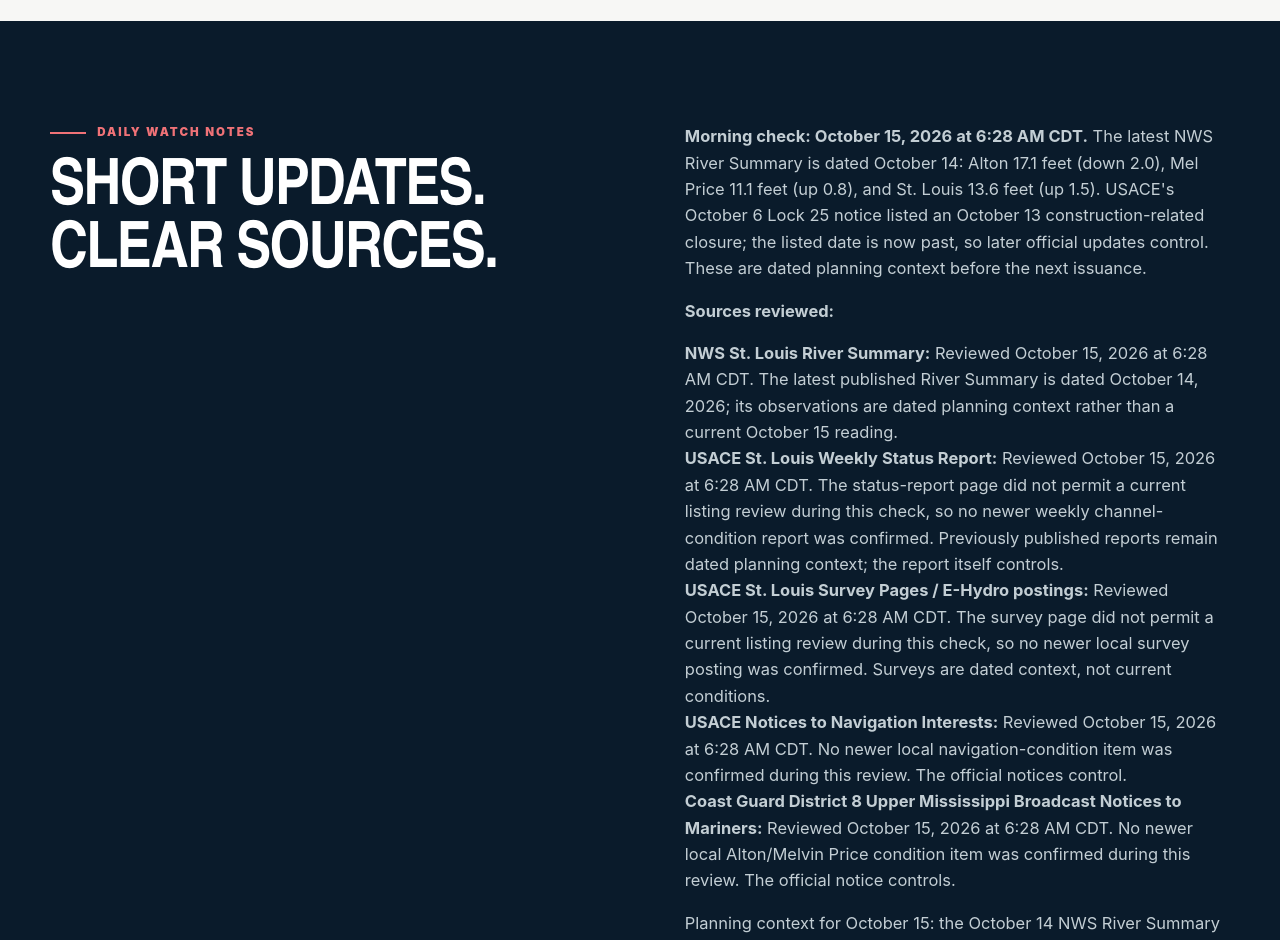
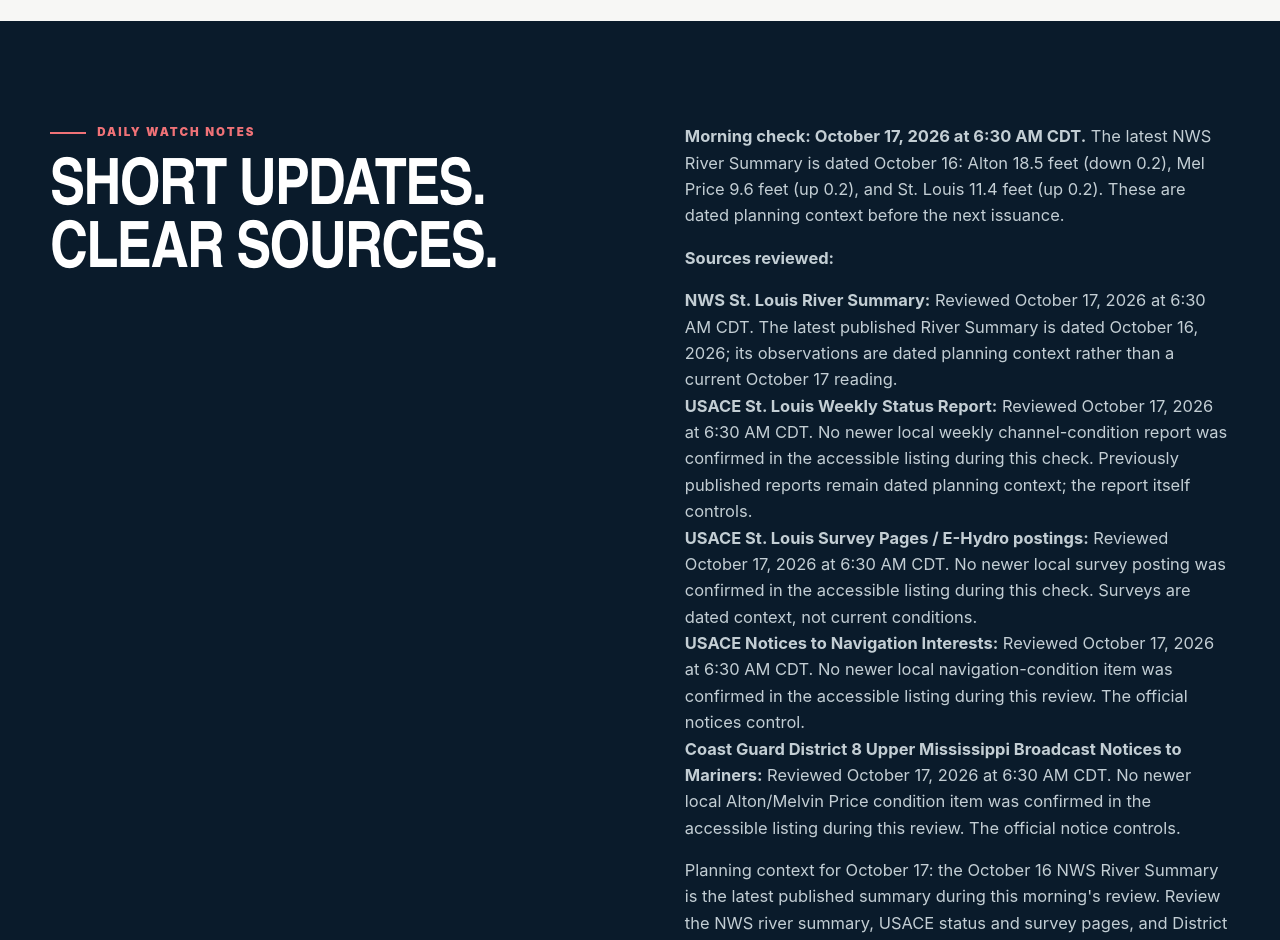
Before and after one commit to davidmday99-lgtm/sixfoldsolutionsllc.com, a Next.js app: page /river-watch in a window 1280 px wide. Shown: the part 1620-2560 px from the top of the page. Built offline with nearby package versions, Linux system fonts and the light colour scheme.

Commit message:
Publish October 17 River Watch update

```diff
--- a/app/river-watch/page.tsx
+++ b/app/river-watch/page.tsx
@@ -58,6 +58,14 @@ const sources = [
 ] as const;
 
 const dailyChecks = [
+  {
+    date: "October 17, 2026",
+    time: "6:30 AM CDT",
+    summary:
+      "The latest NWS River Summary is dated October 16: Alton 18.5 feet (down 0.2), Mel Price 9.6 feet (up 0.2), and St. Louis 11.4 feet (up 0.2). USACE St. Louis status and notice listings, survey pages, and Coast Guard District 8 notices were also reviewed; no newer local condition item was confirmed in the accessible official listings. These observations are dated planning context; official sources control.",
+    source: "NWS St. Louis River Summary",
+    href: "https://forecast.weather.gov/product.php?issuedby=lsx&product=RVA&site=lsx",
+  },
   {
     date: "October 15, 2026",
     time: "6:28 AM CDT",
@@ -162,41 +170,33 @@ const dailyChecks = [
     source: "NWS St. Louis River Summary",
     href: "https://forecast.weather.gov/product.php?issuedby=lsx&product=RVA&site=lsx",
   },
-  {
-    date: "October 1, 2026",
-    time: "6:32 AM CDT",
-    summary:
-      "Before the next NWS issuance, the latest published River Summary remains September 30: Alton 14.3 feet (steady), Mel Price 11.3 feet (down 0.6), and St. Louis 13.5 feet (down 1.7). No newer local USACE or Coast Guard condition item was confirmed during this morning review; official sources control.",
-    source: "NWS St. Louis River Summary",
-    href: "https://forecast.weather.gov/product.php?issuedby=lsx&product=RVA&site=lsx",
-  },
 ] as const;
 
 const reviewedSources = [
   {
     name: "NWS St. Louis River Summary",
     detail:
-      "Reviewed October 15, 2026 at 6:28 AM CDT. The latest published River Summary is dated October 14, 2026; its observations are dated planning context rather than a current October 15 reading.",
+      "Reviewed October 17, 2026 at 6:30 AM CDT. The latest published River Summary is dated October 16, 2026; its observations are dated planning context rather than a current October 17 reading.",
   },
   {
     name: "USACE St. Louis Weekly Status Report",
     detail:
-      "Reviewed October 15, 2026 at 6:28 AM CDT. The status-report page did not permit a current listing review during this check, so no newer weekly channel-condition report was confirmed. Previously published reports remain dated planning context; the report itself controls.",
+      "Reviewed October 17, 2026 at 6:30 AM CDT. No newer local weekly channel-condition report was confirmed in the accessible listing during this check. Previously published reports remain dated planning context; the report itself controls.",
   },
   {
     name: "USACE St. Louis Survey Pages / E-Hydro postings",
     detail:
-      "Reviewed October 15, 2026 at 6:28 AM CDT. The survey page did not permit a current listing review during this check, so no newer local survey posting was confirmed. Surveys are dated context, not current conditions.",
+      "Reviewed October 17, 2026 at 6:30 AM CDT. No newer local survey posting was confirmed in the accessible listing during this check. Surveys are dated context, not current conditions.",
   },
   {
     name: "USACE Notices to Navigation Interests",
     detail:
-      "Reviewed October 15, 2026 at 6:28 AM CDT. No newer local navigation-condition item was confirmed during this review. The official notices control.",
+      "Reviewed October 17, 2026 at 6:30 AM CDT. No newer local navigation-condition item was confirmed in the accessible listing during this review. The official notices control.",
   },
   {
     name: "Coast Guard District 8 Upper Mississippi Broadcast Notices to Mariners",
     detail:
-      "Reviewed October 15, 2026 at 6:28 AM CDT. No newer local Alton/Melvin Price condition item was confirmed during this review. The official notice controls.",
+      "Reviewed October 17, 2026 at 6:30 AM CDT. No newer local Alton/Melvin Price condition item was confirmed in the accessible listing during this review. The official notice controls.",
   },
 ] as const;
 
@@ -252,7 +252,7 @@ export default function RiverWatchPage() {
           </div>
           <div>
             <p>
-              <strong>Morning check: October 15, 2026 at 6:28 AM CDT.</strong> The latest NWS River Summary is dated October 14: Alton 17.1 feet (down 2.0), Mel Price 11.1 feet (up 0.8), and St. Louis 13.6 feet (up 1.5). USACE&apos;s October 6 Lock 25 notice listed an October 13 construction-related closure; the listed date is now past, so later official updates control. These are dated planning context before the next issuance.
+              <strong>Morning check: October 17, 2026 at 6:30 AM CDT.</strong> The latest NWS River Summary is dated October 16: Alton 18.5 feet (down 0.2), Mel Price 9.6 feet (up 0.2), and St. Louis 11.4 feet (up 0.2). These are dated planning context before the next issuance.
             </p>
             <p>
               <strong>Sources reviewed:</strong>
@@ -265,10 +265,10 @@ export default function RiverWatchPage() {
               ))}
             </ul>
             <p>
-              Planning context for October 15: the October 14 NWS River Summary is the latest published summary during this morning's review. Review the{" "}
+              Planning context for October 17: the October 16 NWS River Summary is the latest published summary during this morning's review. Review the{" "}
               <a href="https://forecast.weather.gov/product.php?issuedby=lsx&amp;product=RVA&amp;site=lsx" target="_blank" rel="noopener noreferrer">
                 NWS river summary
-              </a>, USACE status and survey pages, and District 8 notice listings. The status and survey pages did not permit a current listing review, and no additional local condition item was confirmed in the official source listings reviewed. The October 14 NWS observations remain dated context. Those reported details belong to their official sources. River stages alone do not establish vessel
+              </a>, USACE status and survey pages, and District 8 notice listings. No additional local condition item was confirmed in the accessible official listings reviewed. The October 16 NWS observations remain dated context. Those reported details belong to their official sources. River stages alone do not establish vessel
               access or a delivery window. The NWS defines <a href="https://forecast.weather.gov/glossary.php?word=STAGE" target="_blank" rel="noopener noreferrer">river stage</a> as the water-surface level above an established datum at a given location, so preserve the gauge name and issuance date when using it as planning context.
             </p>
             <p>
```
